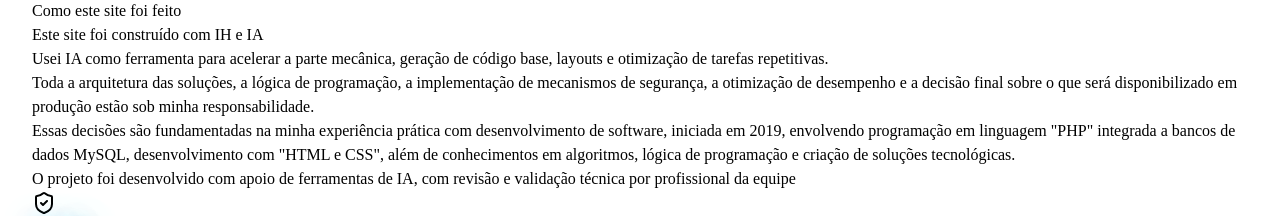
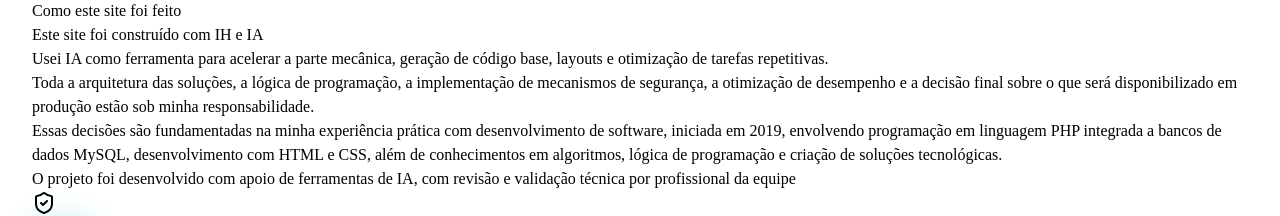
Before and after one commit to sandronsk1977-creator/sf-cyber, a React (Vite) app in the folder client/: page /sobre in a window 1280 px wide. Shown: the part 1321-1537 px from the top of the page. Built offline with nearby package versions, Linux system fonts and the light colour scheme.

Commit message:
Remove aspas dos nomes de tecnologias no sobre

```diff
--- a/client/src/pages/Sobre.tsx
+++ b/client/src/pages/Sobre.tsx
@@ -261,11 +261,11 @@ export default function Sobre() {
                 <p className="mt-3 text-slate-400 text-sm leading-relaxed">
                   Essas decisões são fundamentadas na minha experiência prática com desenvolvimento de
                   software, iniciada em 2019, envolvendo programação em linguagem{" "}
-                  <span className="text-white font-semibold animate-neon-white-text">"PHP"</span>{" "}
+                  <span className="text-white font-semibold animate-neon-white-text">PHP</span>{" "}
                   integrada a bancos de dados{" "}
                   <span className="text-white font-semibold animate-neon-white-text">MySQL</span>,
                   desenvolvimento com{" "}
-                  <span className="text-white font-semibold animate-neon-white-text">"HTML e CSS"</span>
+                  <span className="text-white font-semibold animate-neon-white-text">HTML e CSS</span>
                   , além de conhecimentos em algoritmos, lógica de programação e criação de soluções
                   tecnológicas.
                 </p>
```
